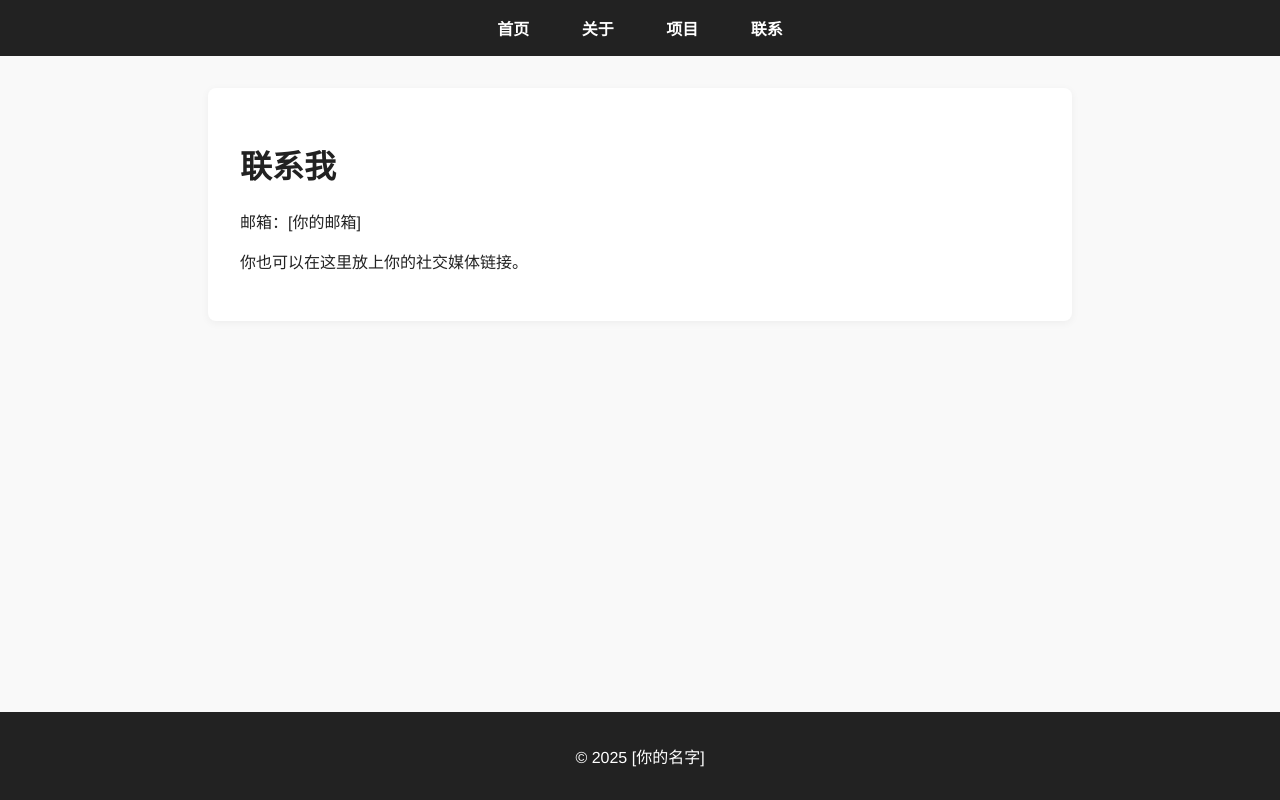
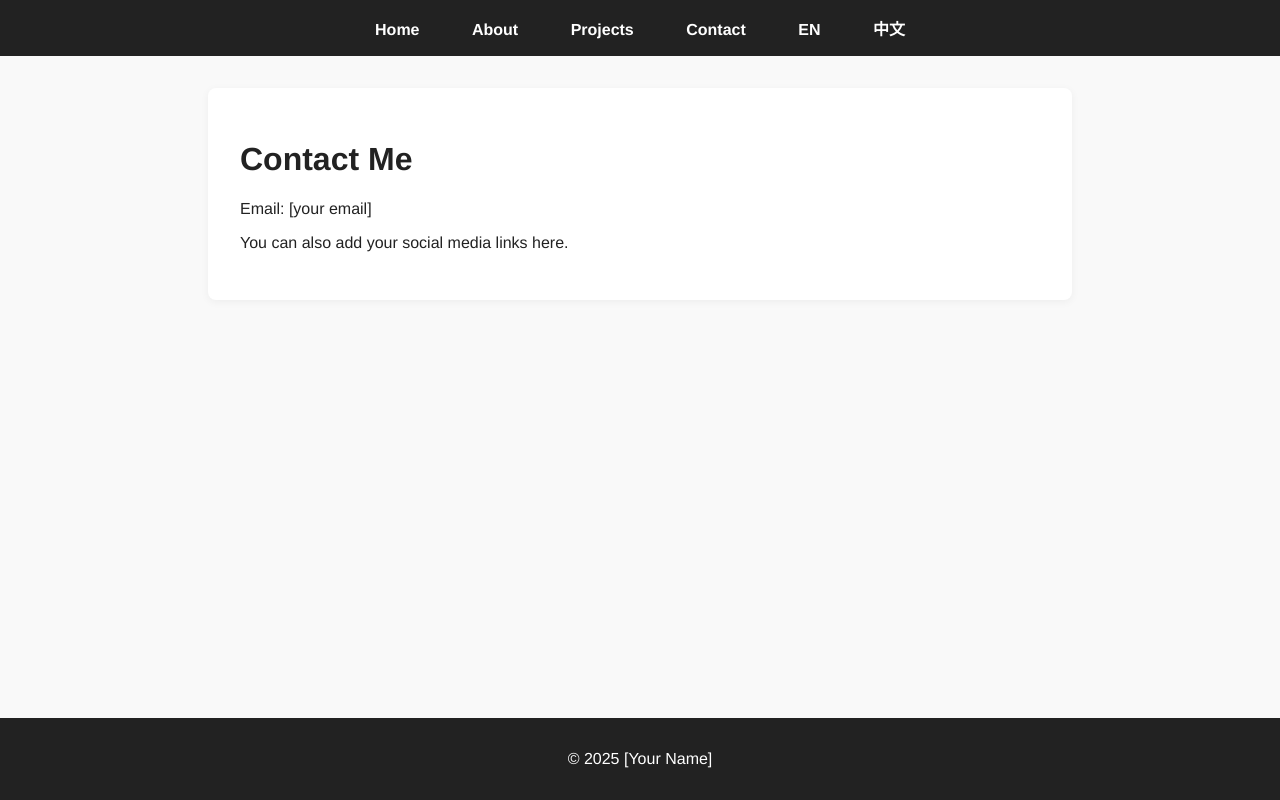
Before and after one commit to Dongzhijin/Dongzhijin.github.io, a plain HTML site: page contact.html in a window 1280 px wide. Drawn offline with Linux system fonts and the light colour scheme.

Commit message:
Update contact.html to full English version with language switch

```diff
--- a/contact.html
+++ b/contact.html
@@ -1,25 +1,27 @@
 <!DOCTYPE html>
-<html lang="zh-cn">
+<html lang="en">
 <head>
     <meta charset="UTF-8">
     <meta name="viewport" content="width=device-width, initial-scale=1.0">
-    <title>联系我</title>
+    <title>Contact Me</title>
     <link rel="stylesheet" href="style.css">
 </head>
 <body>
     <nav>
-        <a href="index.html">首页</a>
-        <a href="about.html">关于</a>
-        <a href="projects.html">项目</a>
-        <a href="contact.html">联系</a>
+        <a href="index.html">Home</a>
+        <a href="about.html">About</a>
+        <a href="projects.html">Projects</a>
+        <a href="contact.html">Contact</a>
+        <a href="index.html">EN</a>
+        <a href="index_zh.html">中文</a>
     </nav>
     <main>
-        <h1>联系我</h1>
-        <p>邮箱：[你的邮箱]</p>
-        <p>你也可以在这里放上你的社交媒体链接。</p>
+        <h1>Contact Me</h1>
+        <p>Email: [your email]</p>
+        <p>You can also add your social media links here.</p>
     </main>
     <footer>
-        <p>&copy; 2025 [你的名字]</p>
+        <p>&copy; 2025 [Your Name]</p>
     </footer>
 </body>
 </html>
```
